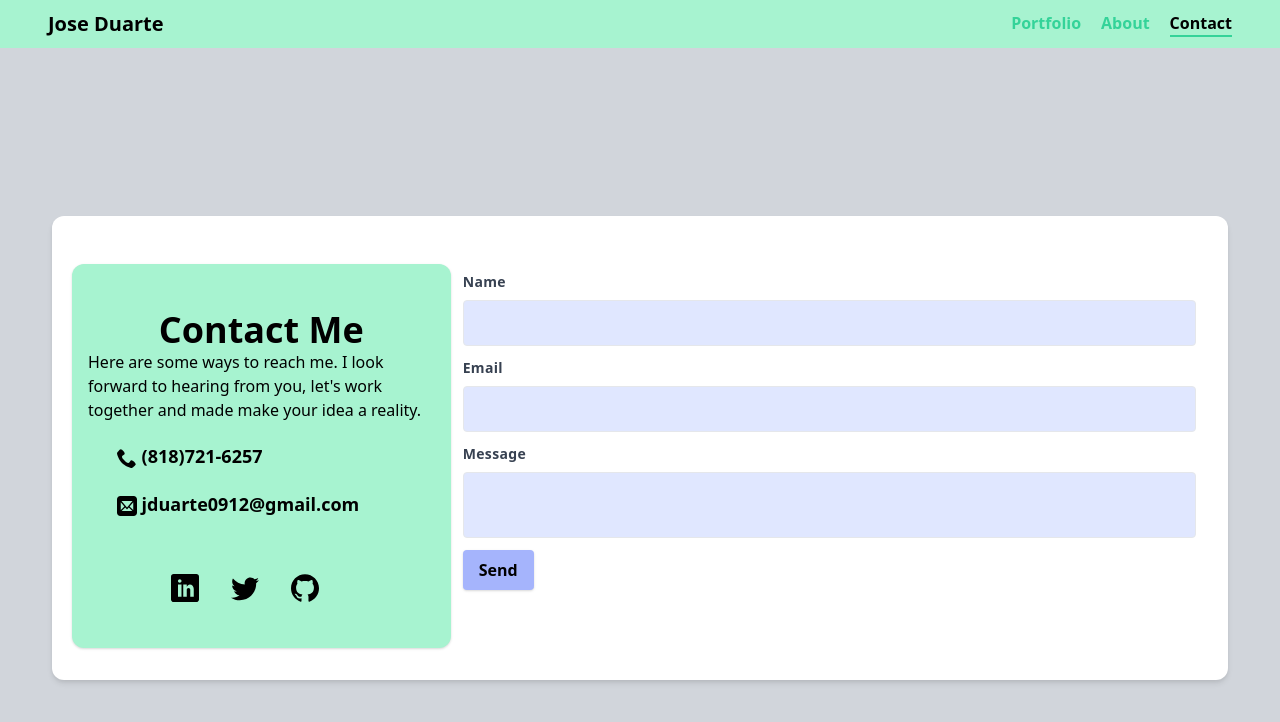
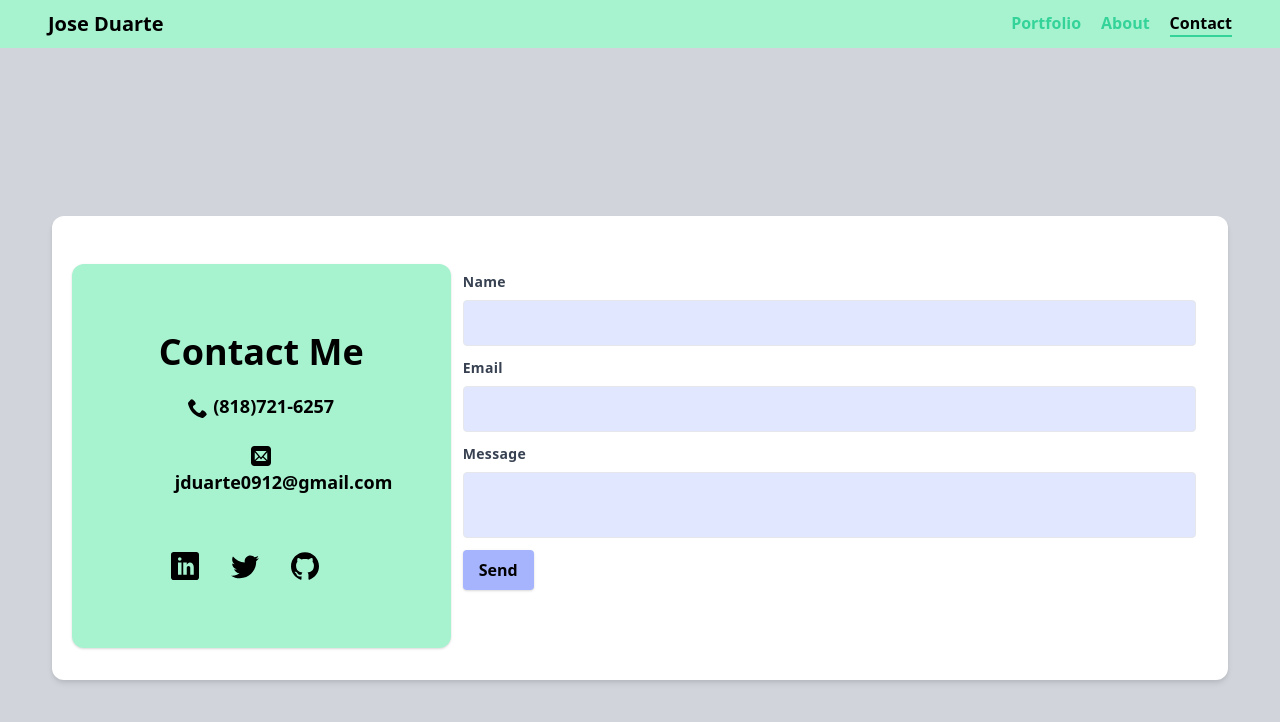
Before and after one commit to dessmadre/portfolio, a Next.js app: page /contact in a window 1280 px wide. Shown: the top 722 px of the page. Built offline with nearby package versions, Linux system fonts and the light colour scheme.

Commit message:
made some style changes

```diff
--- a/components/ModalDetails.js
+++ b/components/ModalDetails.js
@@ -15,6 +15,7 @@ export default function ModalDetails({
 
 	return (
 		<div className='modal__details--container'>
+			<div className='modal__details--details'>
 				<h1 className='modal__details--title'>{title}</h1>
 				<ReactMarkdown
 					className='modal__details--about'
@@ -39,5 +40,6 @@ export default function ModalDetails({
 					</a>
 				</div>
 			</div>
+		</div>
 	);
 }
--- a/components/contact/ContactForm.js
+++ b/components/contact/ContactForm.js
@@ -42,10 +42,6 @@ export default function ContactForm() {
 			<div className='contact__container'>
 				<div className='contact__info'>
 					<h2 className='contact__info--title'>Contact Me</h2>
-					<p className='contact__info--paragraph'>
-						Here are some ways to reach me. I look forward to hearing from you,
-						let's work together and made make your idea a reality.
-					</p>
 					<div className='contact__info--info'>
 						<p className='contact__info-info-details'>
 							<span>
--- a/pages/about.js
+++ b/pages/about.js
@@ -12,10 +12,10 @@ const About = () => {
 					py-24 text-5xl font-bold'>
 						About Me<span className='text-green-400'>.</span>
 					</h1>
-					<p className='text-2xl font-semibold'>
-						My name is Jose Duarte, I am a front-end web developer. I started
-						learing JavaScript in 2020 and started working with React shortly
-						after.
+					<p className='text-2xl font-semibold w-3/5'>
+						My name is Jose Duarte, and I am a front-end web developer. I
+						Learned Javascript in 2020 and started making react apps as soon as
+						I got comfortable with the language.
 					</p>
 				</div>
 			</Container>
--- a/styles/globals.css
+++ b/styles/globals.css
@@ -45,7 +45,7 @@
 	}
 
 	.contact__info {
-		@apply w-full lg:w-1/3 px-4 py-5 flex flex-col justify-center items-center  self-start justify-self-stretch bg-green-200 h-96 rounded-xl shadow;
+		@apply w-full lg:w-1/3 px-4 py-5 flex flex-col justify-center items-center   bg-green-200 h-96 rounded-xl shadow;
 	}
 
 	.contact__info--title {
@@ -56,11 +56,11 @@
 	}
 
 	.contact__info--info {
-		@apply flex flex-col w-5/6 justify-center items-center text-left mt-5;
+		@apply flex flex-col items-center justify-center w-1/2   mt-5;
 	}
 
 	.contact__info-info-details {
-		@apply inline-block mb-5 font-semibold text-lg w-full;
+		@apply inline-block mb-5 font-semibold text-center text-lg w-full;
 	}
 
 	.contact__info-info-details:last-child {
@@ -143,7 +143,11 @@
 	}
 
 	.modal__details--container {
-		@apply w-full bg-green-200 h-full flex flex-wrap items-start p-4;
+		@apply w-full bg-green-200 h-full flex items-center;
+	}
+
+	.modal__details--details {
+		@apply h-3/5 flex flex-wrap items-start px-4;
 	}
 
 	.modal__details--title {
```
Lines whose indentation alone changed are shown as unchanged.
